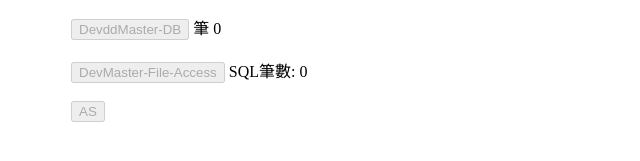
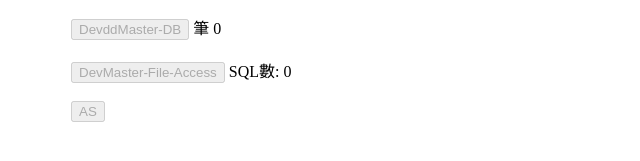
Before and after one commit to ilove52345234/romin-demo, a website: page vue/GenerateSql.html in a window 1280 px wide. Shown: the part 487-648 px from the top of the page, 194-834 px from the left. Drawn offline with Linux system fonts and the light colour scheme.

Commit message:
fix: 測試用

```diff
--- a/vue/GenerateSql.html
+++ b/vue/GenerateSql.html
@@ -41,7 +41,7 @@
 
 <input type="file" id="devMasterFileAccess" multiple/>
 <button data-for="devMasterFileAccess" disabled>DevMaster-File-Access</button>
-<span id="devMasterFileAccessCount">SQL筆數: 0</span>
+<span id="devMasterFileAccessCount">SQL數: 0</span>
 <br><br>
 
 <input type="file" id="AWS" multiple/>
```
